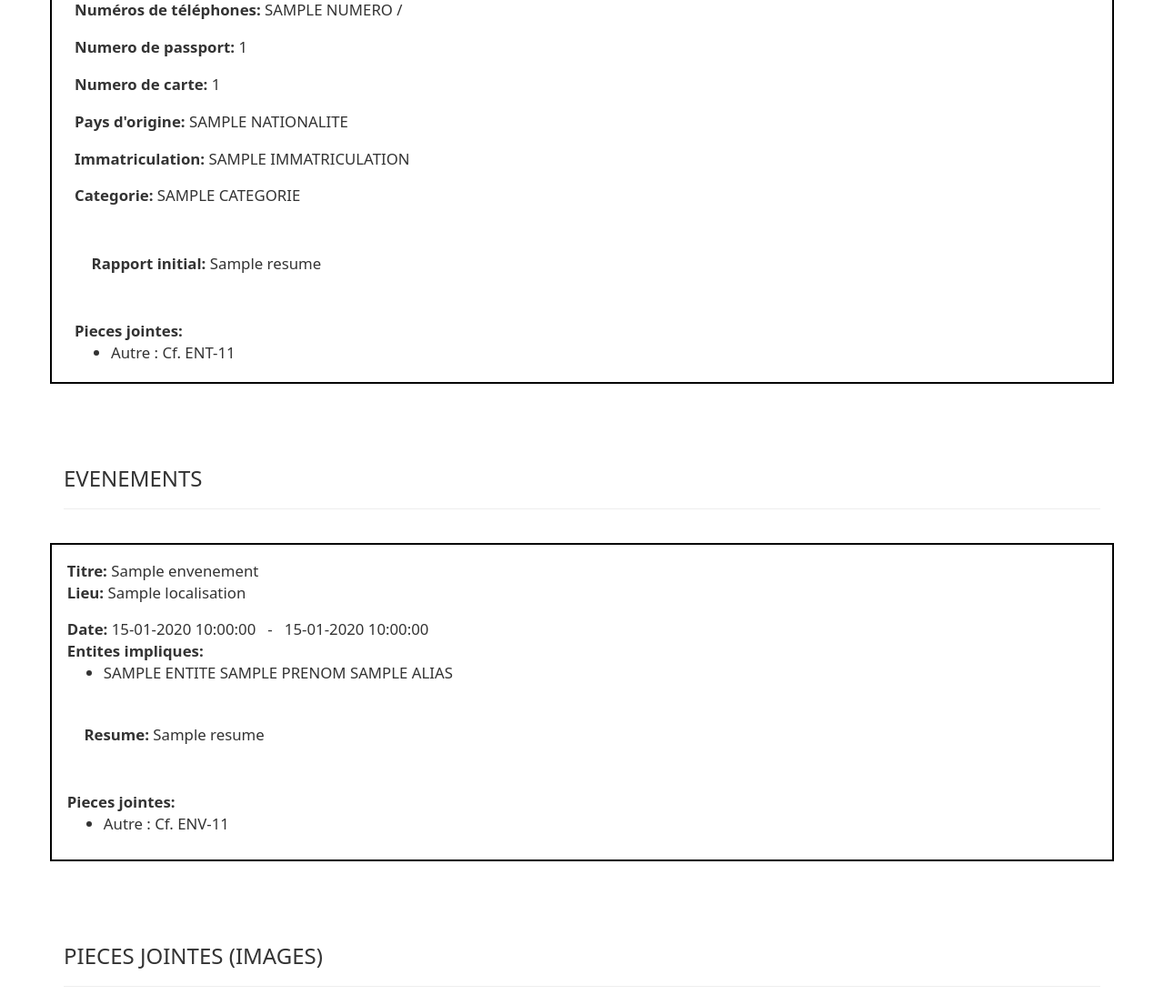
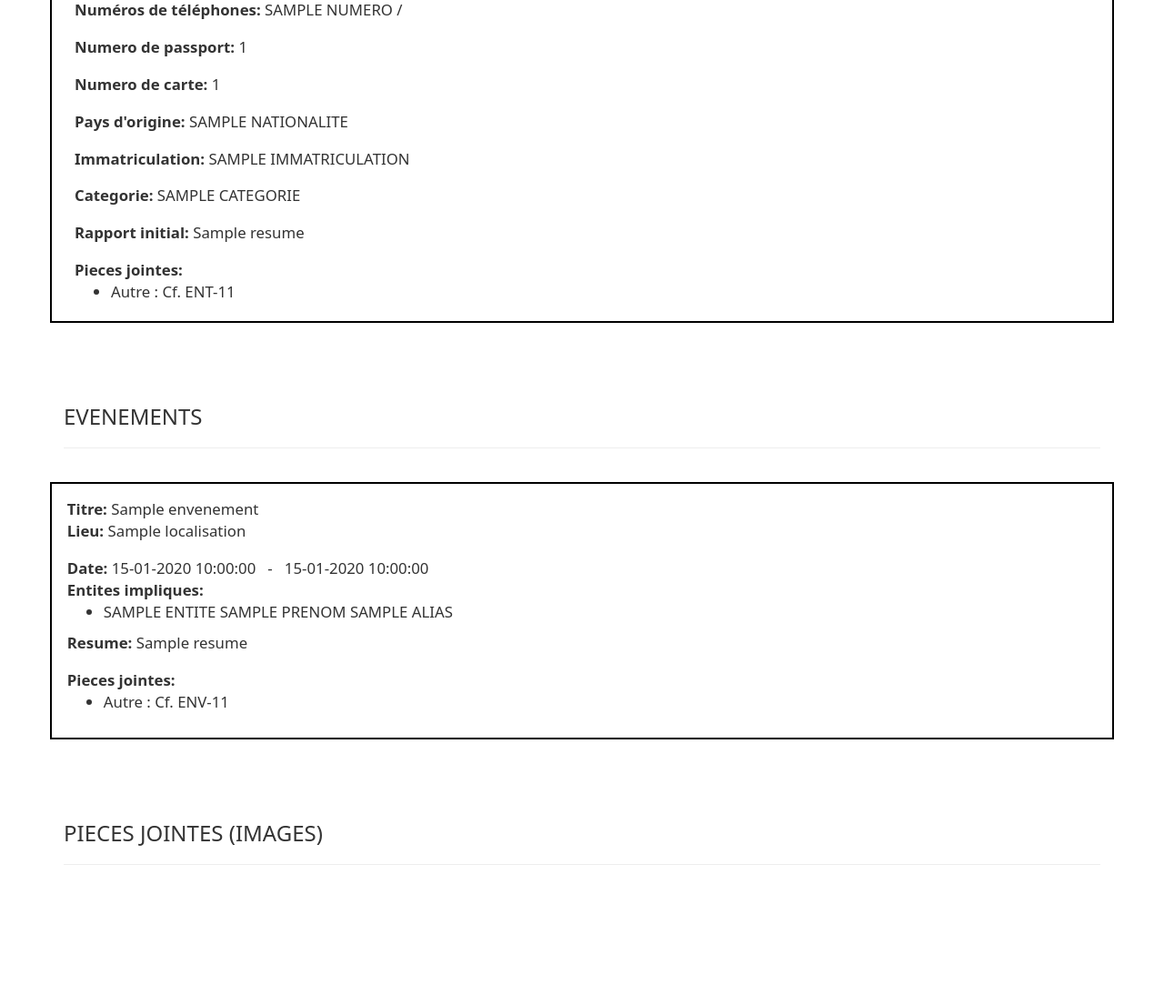
Before and after one commit to jkfrancis06/ims, a Symfony app: template templates/affaire_rapport/index.html.twig in a window 1280 px wide. Shown: the part 1856-2961 px from the top of the page at 91% size. After the commit the page ends 2807 px from the top, so only its background shows below. Run offline with Twig, Linux system fonts and the light colour scheme; the template is opened without the code that fills it: most values are stand-ins (such as "Sample title", 1, 10 or a date in 2020); some libraries are stand-ins or nearby versions.

Commit message:
Update index.html.twig

```diff
--- a/templates/affaire_rapport/index.html.twig
+++ b/templates/affaire_rapport/index.html.twig
@@ -366,7 +366,7 @@
 
 
 
-                                        <div class="col col-xs-12" style="margin-top: 1em; padding: 2em">
+                                        <div class="col col-xs-12" style="margin-top: 1em; padding-right: 2em">
                                             <span style="font-weight: bold">Rapport initial: </span>
                                             <span>{{ entite.resume | raw }}</span>
 
@@ -486,7 +486,7 @@
                             </div>
 
 
-                            <div class="col col-xs-12" style="padding: 2em">
+                            <div class="col col-xs-12" style="padding-right: 2em">
                                 <span style="font-weight: bold">Resume: </span>
                                 <span>{{ envenement.resume | raw }}</span>
                             </div>
```
